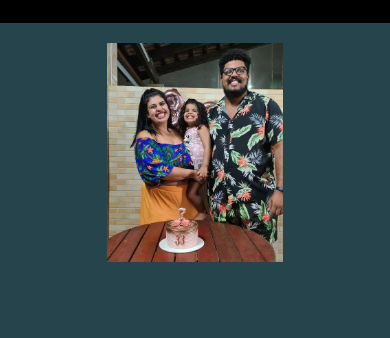
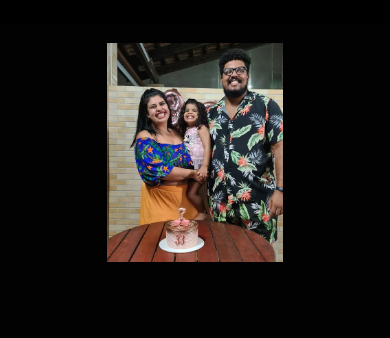
Before and after one commit to DiegoGoncalves92/portifolio, a plain HTML site: page index.html in a window 390 px wide. Shown: the part 113-451 px from the top of the page. Drawn offline with nearby package versions, Linux system fonts and the light colour scheme.

Commit message:
arrumando a cor

```diff
--- a/styles/style.css
+++ b/styles/style.css
@@ -143,7 +143,7 @@ body {
 
     .apresentacao{
         flex-direction: column-reverse;
-        background-color: #25444b;
+        background-color: #020202;
         padding: 5%;
     }
 
```
